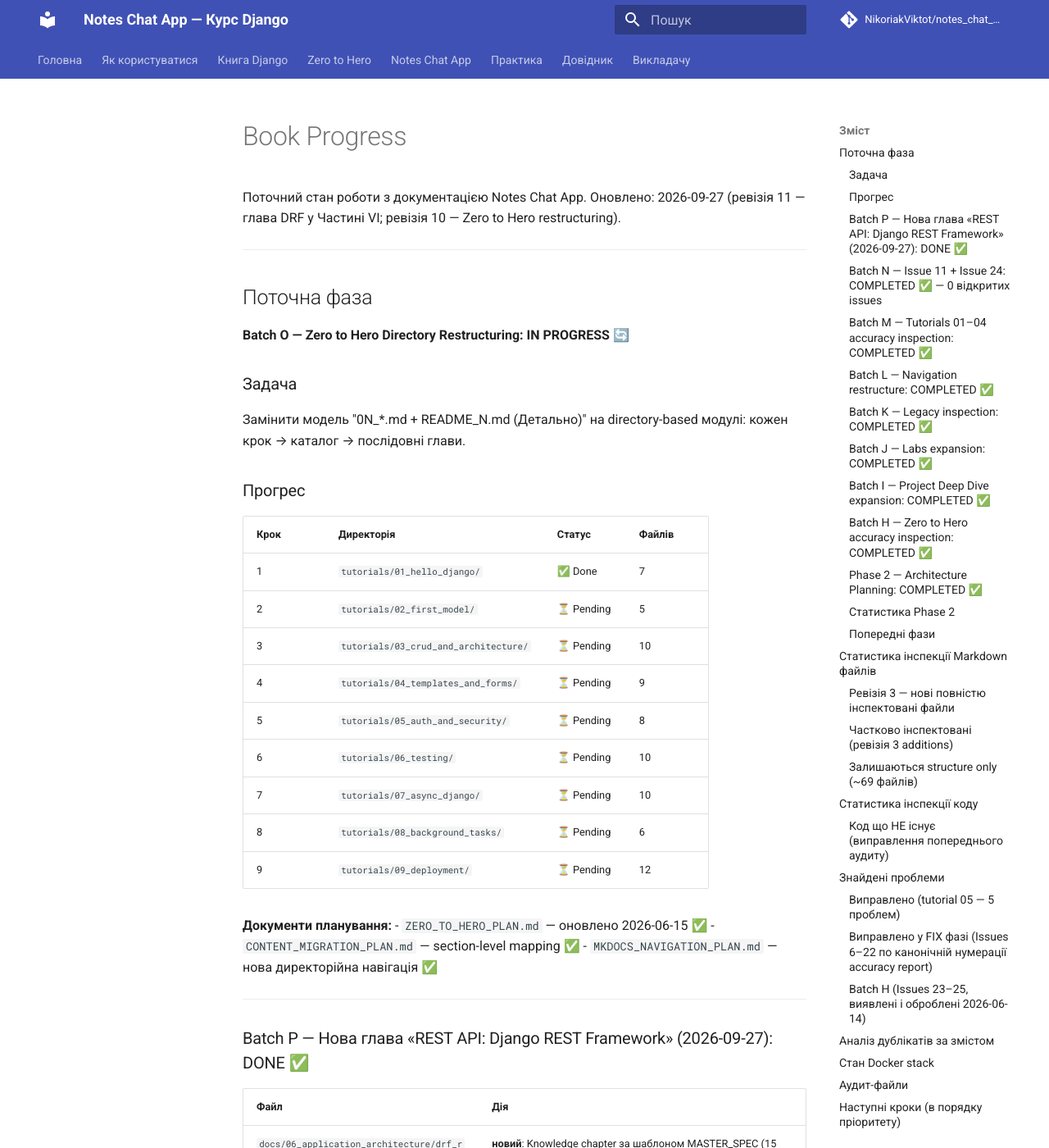
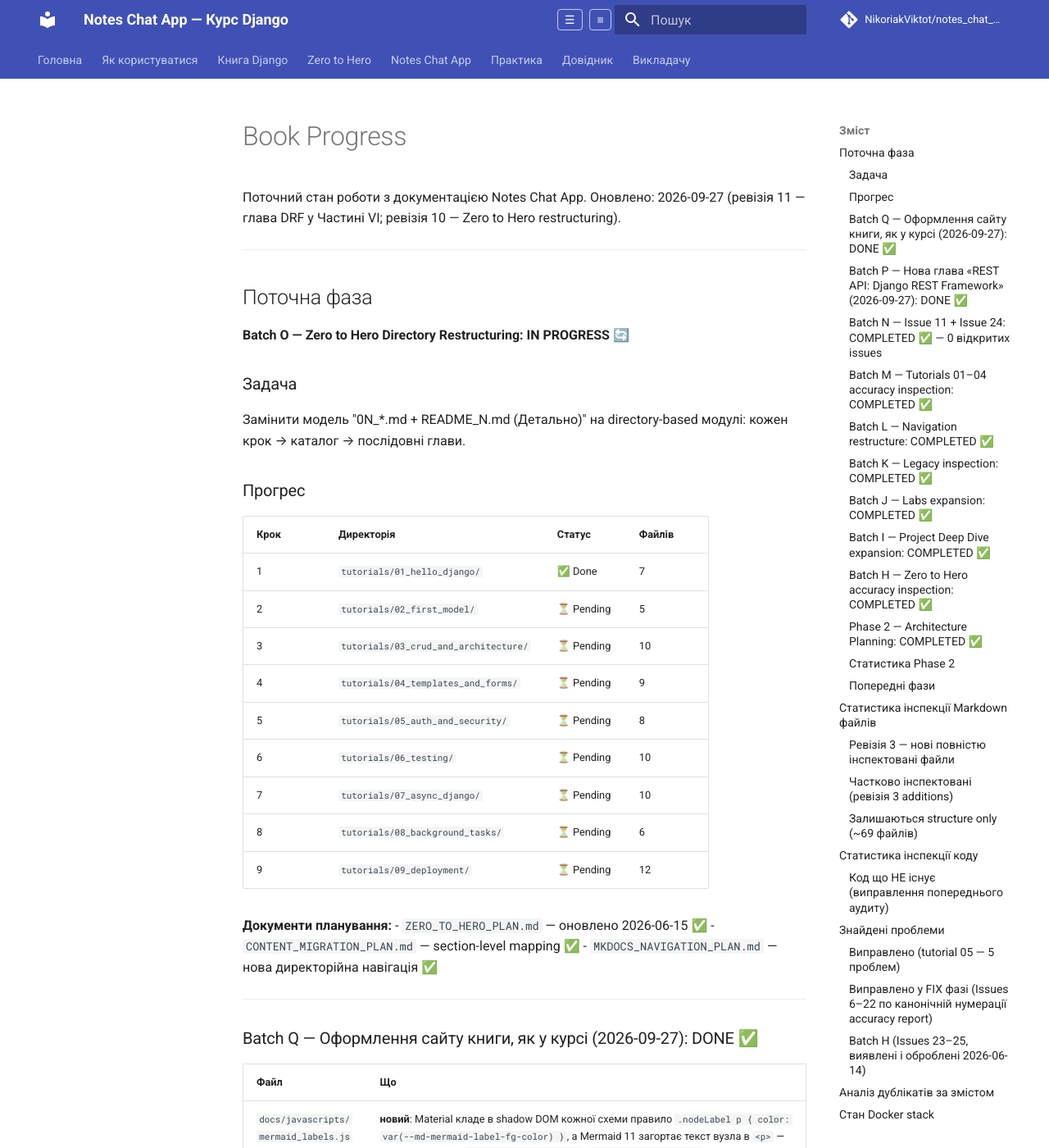
Before and after one commit to NikoriakViktot/notes_chat_app, an MkDocs documentation site: the page built from docs/_internal/BOOK_PROGRESS.md, in a window 1280 px wide and 1400 px high. Shown: the whole window at 82% size. Built offline with MkDocs 1.6.1 and Material for MkDocs 9.7.7, drawn with Linux system fonts in a browser that asks for light colours; comment, search, counter and statistics services are not loaded; some of the changed text lies outside the part shown.

Commit message:
Book site: readable Mermaid labels, collapsible sidebars, tabs, site_url fix
- docs/javascripts/mermaid_labels.js: Material's shadow-DOM rule
  '.nodeLabel p { color: var(--md-mermaid-label-fg-color) }' overrides the
  color from classDef/style (Mermaid 11 wraps node text in <p>), so text on
  dark nodes was dark (27 files affected). Adds '.nodeLabel p { color:
  inherit !important }' to every diagram's shadow root.
- docs/javascripts/sidebars.js + docs/stylesheets/extra.css: header buttons
  to collapse the left nav and the right TOC, state kept in localStorage
  (ported from the PY course book)
- mkdocs.yml: extra_css/extra_javascript, pymdownx.tabbed, site_url typo
  (nikoriakviktor -> nikoriakviktot)
- verified: mkdocs build --strict; Playwright renders of server.md and
  django_mermaid_full.md (0 Mermaid errors), toggle buttons persist

Co-Authored-By: Claude Opus 5.5 <noreply@anthropic.com>
Claude-Session: https://claude.ai/code/session_01FxQimhbjEepDPonuKv6xQn

```diff
--- a/docs/_internal/BOOK_PROGRESS.md
+++ b/docs/_internal/BOOK_PROGRESS.md
@@ -32,6 +32,18 @@
 - `ZERO_TO_HERO_PLAN.md` — оновлено 2026-06-15 ✅
 - `CONTENT_MIGRATION_PLAN.md` — section-level mapping ✅
 - `MKDOCS_NAVIGATION_PLAN.md` — нова директорійна навігація ✅
+
+---
+
+### Batch Q — Оформлення сайту книги, як у курсі (2026-09-27): DONE ✅
+
+| Файл | Що |
+|------|----|
+| `docs/javascripts/mermaid_labels.js` | **новий**: Material кладе в shadow DOM кожної схеми правило `.nodeLabel p { color: var(--md-mermaid-label-fg-color) }`, а Mermaid 11 загортає текст вузла в `<p>` — через це колір із `classDef … color:#fff` і `style X … color:#fff` не доходив до тексту: на темних вузлах текст був темним (зачеплено 27 файлів: 5 з `classDef color:`, 22 з `style … color:`). Скрипт додає в кожен shadow root `.nodeLabel p { color: inherit !important }` |
+| `docs/javascripts/sidebars.js`, `docs/stylesheets/extra.css` | **нові**: кнопки «☰ Меню» і «≡ Зміст» у шапці — згорнути ліве меню і правий зміст; стан у `localStorage` (перенесено з курсу PY-Course-Victor-Nikoriak-22-09-2026) |
+| `mkdocs.yml` | `extra_css`, `extra_javascript`; `pymdownx.tabbed` (вкладки `=== "..."`); `site_url` виправлено: `nikoriakviktor` → `nikoriakviktot` (адреса GitHub Pages за іменем акаунта) |
+
+**Перевірено:** `mkdocs build --strict`; Playwright: `01_web_foundations/server` і `02_django_core/django_mermaid_full` — білий текст на темних вузлах видно, вузли без кольору не змінились, 0 помилок Mermaid; кнопки працюють і зберігають стан між сторінками.
 
 ---
 
--- /dev/null
+++ b/docs/javascripts/mermaid_labels.js
@@ -0,0 +1,20 @@
+/* Колір тексту на Mermaid-схемах.
+   Material малює кожну схему в закритому shadow DOM і додає туди правило
+   `.nodeLabel p { color: var(--md-mermaid-label-fg-color) }`. Mermaid 11 кладе текст вузла в <p>,
+   тому колір із `classDef … color:#fff` або `style X … color:#fff` до тексту не доходить:
+   на темних вузлах текст лишається темним. Додаємо в кожен shadow root правило, за яким <p>
+   успадковує колір від вузла. Скрипт має виконатися до рендеру схем (extra_javascript — так). */
+(function () {
+  var CSS = ".nodeLabel p { color: inherit !important; }";
+  var original = Element.prototype.attachShadow;
+  if (!original || typeof CSSStyleSheet === "undefined") return;
+  Element.prototype.attachShadow = function (init) {
+    var root = original.call(this, init);
+    try {
+      var sheet = new CSSStyleSheet();
+      sheet.replaceSync(CSS);
+      root.adoptedStyleSheets = root.adoptedStyleSheets.concat(sheet);
+    } catch (e) { /* старий браузер — схема лишиться як була */ }
+    return root;
+  };
+})();
--- /dev/null
+++ b/docs/javascripts/sidebars.js
@@ -0,0 +1,51 @@
+/* Кнопки в шапці книги: згорнути / розгорнути ліве меню і правий зміст.
+   Стан зберігається в localStorage, тож не скидається при переході між сторінками. */
+(function () {
+  var PANELS = [
+    { key: "nav", cls: "sidebar-hide-nav", icon: "☰", show: "Показати меню", hide: "Сховати меню" },
+    { key: "toc", cls: "sidebar-hide-toc", icon: "≡", show: "Показати зміст", hide: "Сховати зміст" }
+  ];
+
+  function load(key) {
+    try { return localStorage.getItem("sidebar-" + key) === "hidden"; } catch (e) { return false; }
+  }
+  function save(key, hidden) {
+    try { localStorage.setItem("sidebar-" + key, hidden ? "hidden" : "shown"); } catch (e) { /* приватний режим */ }
+  }
+
+  function update(button, panel) {
+    var hidden = document.body.classList.contains(panel.cls);
+    var label = hidden ? panel.show : panel.hide;
+    button.setAttribute("aria-pressed", hidden ? "true" : "false");
+    button.setAttribute("aria-label", label);
+    button.title = label;
+  }
+
+  function init() {
+    var header = document.querySelector(".md-header__inner");
+    if (!header || header.querySelector(".sidebar-toggle")) return;
+    var anchor = header.querySelector(".md-search") || header.querySelector(".md-header__source");
+
+    PANELS.forEach(function (panel) {
+      if (load(panel.key)) document.body.classList.add(panel.cls);
+      var button = document.createElement("button");
+      button.type = "button";
+      button.className = "sidebar-toggle sidebar-toggle--" + panel.key;
+      button.innerHTML = '<span aria-hidden="true">' + panel.icon + "</span>" +
+        '<span class="sidebar-toggle__text">' + (panel.key === "nav" ? "Меню" : "Зміст") + "</span>";
+      button.addEventListener("click", function () {
+        var hidden = document.body.classList.toggle(panel.cls);
+        save(panel.key, hidden);
+        update(button, panel);
+      });
+      update(button, panel);
+      header.insertBefore(button, anchor);
+    });
+  }
+
+  if (document.readyState === "loading") {
+    document.addEventListener("DOMContentLoaded", init);
+  } else {
+    init();
+  }
+})();
--- /dev/null
+++ b/docs/stylesheets/extra.css
@@ -0,0 +1,35 @@
+/* Кнопки згортання бічних панелей (docs/javascripts/sidebars.js). */
+.sidebar-toggle {
+  display: none;
+  align-items: center;
+  gap: 0.3em;
+  margin: 0 0.2rem;
+  padding: 0.3em 0.6em;
+  border: 0.05rem solid var(--md-primary-bg-color--light);
+  border-radius: 0.2rem;
+  color: var(--md-primary-bg-color);
+  background: transparent;
+  font-size: 0.7rem;
+  cursor: pointer;
+}
+.sidebar-toggle:hover,
+.sidebar-toggle:focus-visible {
+  background: var(--md-primary-bg-color--light);
+  outline: none;
+}
+.sidebar-toggle[aria-pressed="true"] {
+  opacity: 0.7;
+}
+/* Ліве меню Material показує збоку лише від 76.25em, зміст — від 60em;
+   на вужчих екранах панелі й так сховані в меню-«бургер», кнопки не потрібні. */
+@media screen and (min-width: 76.25em) {
+  .sidebar-toggle--nav { display: inline-flex; }
+  .sidebar-hide-nav .md-sidebar--primary { display: none; }
+}
+@media screen and (min-width: 60em) {
+  .sidebar-toggle--toc { display: inline-flex; }
+  .sidebar-hide-toc .md-sidebar--secondary { display: none; }
+}
+@media screen and (max-width: 89.9375em) {
+  .sidebar-toggle__text { display: none; }
+}
--- a/mkdocs.yml
+++ b/mkdocs.yml
@@ -1,6 +1,6 @@
 site_name: Notes Chat App — Курс Django
 site_description: Навчальний курс Django від основ до production-ready застосунку з WebSocket чатом
-site_url: https://nikoriakviktor.github.io/notes_chat_app/
+site_url: https://nikoriakviktot.github.io/notes_chat_app/
 repo_url: https://github.com/NikoriakViktot/notes_chat_app
 repo_name: NikoriakViktot/notes_chat_app
 docs_dir: docs
@@ -37,11 +37,19 @@ markdown_extensions:
   - pymdownx.snippets
   - admonition
   - pymdownx.details
+  - pymdownx.tabbed:
+      alternate_style: true
   - attr_list
   - md_in_html
   - toc:
       permalink: true
 
+extra_css:
+  - stylesheets/extra.css
+
+extra_javascript:
+  - javascripts/mermaid_labels.js
+  - javascripts/sidebars.js
 
 plugins:
   - search:
```
